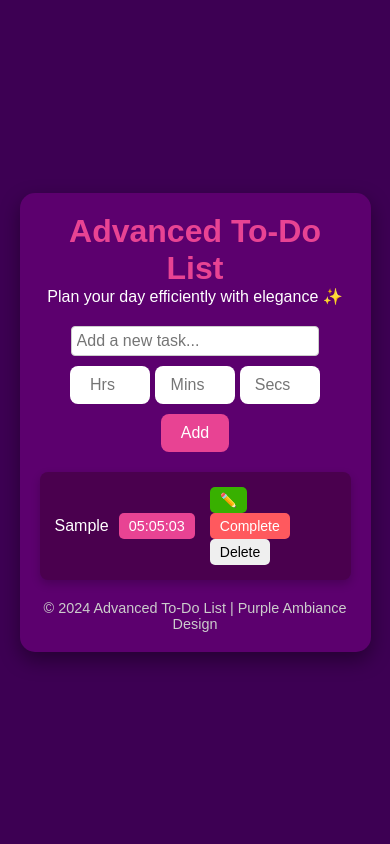
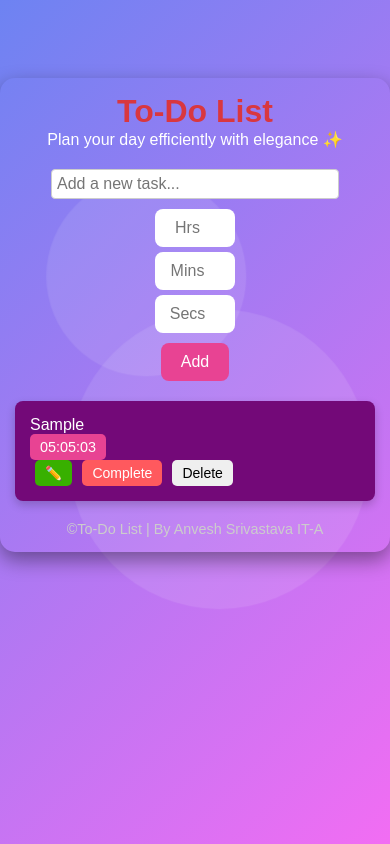
Before and after one commit to AnveshSrivastava/To-do-list-app, a plain HTML site: page index.html in a window 390 px wide. Both pictures are taken after typing "Sample", "5", "5", "5" into the empty fields and a click on the button "Add". Drawn offline with Linux system fonts and the light colour scheme.

Commit message:
local storage added

```diff
--- a/index.html
+++ b/index.html
@@ -9,9 +9,14 @@
 <body>
   <div class="container">
     <header>
-      <h1>Advanced To-Do List</h1>
+      <h1>To-Do List</h1>
       <p>Plan your day efficiently with elegance ✨</p>
     </header>
+
+    <div class="background">
+      <div class="circle"></div>
+      <div class="circle"></div>
+  </div>
 
     <div class="input-section">
       <input type="text" id="todo-input" placeholder="Add a new task..." />
@@ -28,7 +33,7 @@
     </div>
 
     <footer>
-      <p>&copy; 2024 Advanced To-Do List | Purple Ambiance Design</p>
+      <p>&copy;To-Do List | By Anvesh Srivastava IT-A</p>
     </footer>
   </div>
 
--- a/script.js
+++ b/script.js
@@ -2,195 +2,138 @@ document.addEventListener("DOMContentLoaded", () => {
   const todoInput = document.getElementById("todo-input");
   const addBtn = document.getElementById("add-btn");
   const todoList = document.getElementById("todo-list");
-  const hoursInput = document.getElementById("hours-input");
-  const minutesInput = document.getElementById("minutes-input");
-  const secondsInput = document.getElementById("seconds-input");
+  const [hoursInput, minutesInput, secondsInput] = [
+    document.getElementById("hours-input"),
+    document.getElementById("minutes-input"),
+    document.getElementById("seconds-input"),
+  ];
 
-  addBtn.addEventListener("click", () => {
+  const formatTime = (seconds) => {
+    const hrs = Math.floor(seconds / 3600).toString().padStart(2, "0");
+    const mins = Math.floor((seconds % 3600) / 60).toString().padStart(2, "0");
+    const secs = (seconds % 60).toString().padStart(2, "0");
+    return `${hrs}:${mins}:${secs}`;
+  };
+
+  const resetInputs = () => {
+    todoInput.value = "";
+    hoursInput.value = "";
+    minutesInput.value = "";
+    secondsInput.value = "";
+  };
+
+  const createElement = (tag, textContent = "", className = "") => {
+    const element = document.createElement(tag);
+    if (textContent) element.textContent = textContent;
+    if (className) element.classList.add(className);
+    return element;
+  };
+
+  const loadTasks = () => {
+    const tasks = JSON.parse(localStorage.getItem("tasks")) || [];
+    tasks.forEach((task) => addTaskToDOM(task));
+  };
+
+  const saveTasks = () => {
+    const tasks = [];
+    todoList.querySelectorAll("li").forEach((li) => {
+      const task = {
+        text: li.querySelector("span").textContent,
+        remainingSeconds: parseInt(li.dataset.remainingSeconds),
+        isCompleted: li.classList.contains("completed"),
+      };
+      tasks.push(task);
+    });
+    localStorage.setItem("tasks", JSON.stringify(tasks));
+  };
+
+  const addTaskToDOM = ({ text, remainingSeconds, isCompleted }) => {
+    const li = createElement("li");
+    li.dataset.remainingSeconds = remainingSeconds;
+
+    const span = createElement("span", text);
+    const timer = createElement("span", formatTime(remainingSeconds), "timer");
+
+    const editBtn = createElement("button", "✏️");
+    const completeBtn = createElement("button", isCompleted ? "Resume" : "Complete");
+    const deleteBtn = createElement("button", "Delete");
+
+    const actions = createElement("div", "", "actions");
+    actions.append(editBtn, completeBtn, deleteBtn);
+    li.append(span, timer, actions);
+    todoList.appendChild(li);
+
+    if (isCompleted) {
+      li.classList.add("completed");
+    } else if (remainingSeconds > 0) {
+      startTimer(li, timer);
+    }
+
+    bindTaskActions(li, timer, editBtn, completeBtn, deleteBtn);
+  };
+
+  const addTask = () => {
     const task = todoInput.value.trim();
     const hours = parseInt(hoursInput.value) || 0;
     const minutes = parseInt(minutesInput.value) || 0;
     const seconds = parseInt(secondsInput.value) || 0;
-
-    if (!task) {
-      alert("Please enter a task!");
-      return;
-    }
-
     const totalSeconds = hours * 3600 + minutes * 60 + seconds;
 
-    const li = document.createElement("li");
-    const span = document.createElement("span");
-    span.textContent = task;
+    if (!task) return alert("Please enter a task!");
 
-    const timer = document.createElement("span");
-    timer.classList.add("timer");
-    timer.textContent = formatTime(totalSeconds);
+    const newTask = { text: task, remainingSeconds: totalSeconds, isCompleted: false };
+    addTaskToDOM(newTask);
+    saveTasks();
+    resetInputs();
+  };
 
-    const actions = document.createElement("div");
-    actions.classList.add("actions");
-
-    const completeBtn = document.createElement("button");
-    completeBtn.textContent = "Complete";
-
-    const deleteBtn = document.createElement("button");
-    deleteBtn.textContent = "Delete";
-
-    // Edit button with pencil icon
-    const editBtn = document.createElement("button");
-    editBtn.innerHTML = "✏️"; // Pencil icon
-
-    actions.appendChild(editBtn);
-    actions.appendChild(completeBtn);
-    actions.appendChild(deleteBtn);
-
-    li.appendChild(span);
-    li.appendChild(timer);
-    li.appendChild(actions);
-
-    todoList.appendChild(li);
-
-    todoInput.value = "";
-    hoursInput.value = "";
-    minutesInput.value = "";
-    secondsInput.value = "";
-
-    let interval;
-    let remainingSeconds = totalSeconds;
-
-    const startTimer = () => {
-      interval = setInterval(() => {
+  const startTimer = (li, timer) => {
+    let remainingSeconds = parseInt(li.dataset.remainingSeconds);
+    const interval = setInterval(() => {
       if (remainingSeconds > 0) {
         remainingSeconds--;
+        li.dataset.remainingSeconds = remainingSeconds;
         timer.textContent = formatTime(remainingSeconds);
+        saveTasks();
       } else {
         clearInterval(interval);
         timer.textContent = "00:00:00";
       }
     }, 1000);
+
+    li.dataset.intervalId = interval;
   };
 
-    const completeTask = () => {
-      li.classList.add("completed");
-      completeBtn.textContent = "Resume";
-      clearInterval(interval);
+  const bindTaskActions = (li, timer, editBtn, completeBtn, deleteBtn) => {
+    const toggleCompletion = () => {
+      const isCompleted = li.classList.toggle("completed");
+      completeBtn.textContent = isCompleted ? "Resume" : "Complete";
+      clearInterval(parseInt(li.dataset.intervalId));
+      if (!isCompleted && parseInt(li.dataset.remainingSeconds) > 0) {
+        startTimer(li, timer);
+      }
+      saveTasks();
     };
 
-    completeBtn.addEventListener("click", () => {
-      if (completeBtn.textContent === "Complete") {
-        completeTask();
-      } else {
-        li.classList.remove("completed");
-        if (remainingSeconds === 0) {
-          remainingSeconds = 1; // Allow restarting the timer from 1 second
-        }
-        startTimer(); // Resume the timer
-        completeBtn.textContent = "Complete";
-      }
-    });
+    const deleteTask = () => {
+      clearInterval(parseInt(li.dataset.intervalId));
+      li.remove();
+      saveTasks();
+    };
 
-    deleteBtn.addEventListener("click", () => {
-      clearInterval(interval);
-      li.remove();
-    });
-
-    // Edit task functionality
-    editBtn.addEventListener("click", () => {
-      const newTask = prompt("Edit your task:", task);
+    const editTask = () => {
+      const newTask = prompt("Edit your task:", li.querySelector("span").textContent);
       if (newTask) {
-        span.textContent = newTask;
-      }
-    });
-
-    if (totalSeconds > 0) {
-      startTimer();
-    }
-  });
-
-  const formatTime = (totalSeconds) => {
-    const hrs = Math.floor(totalSeconds / 3600);
-    const mins = Math.floor((totalSeconds % 3600) / 60);
-    const secs = totalSeconds % 60;
-
-    return `${String(hrs).padStart(2, "0")}:${String(mins).padStart(2, "0")}:${String(secs).padStart(2, "0")}`;
-  };
-});
-
-
-
-document.addEventListener("DOMContentLoaded", () => {
-  const calendar = document.getElementById("calendar");
-  const todoSection = document.getElementById("todo-section");
-  const dateHeader = document.getElementById("date-header");
-  const selectedDateElement = document.getElementById("selected-date");
-  const todoInput = document.getElementById("todo-input");
-  const addBtn = document.getElementById("add-btn");
-  const todoList = document.getElementById("todo-list");
-
-  let selectedDate = null;
-
-  // Generate the calendar for the current month
-  const generateCalendar = () => {
-    const date = new Date();
-    const currentMonth = date.getMonth();
-    const currentYear = date.getFullYear();
-    const firstDayOfMonth = new Date(currentYear, currentMonth, 1);
-    const lastDayOfMonth = new Date(currentYear, currentMonth + 1, 0);
-    const totalDays = lastDayOfMonth.getDate();
-
-    calendar.innerHTML = "";
-
-    // Generate days of the month
-    for (let i = 1; i <= totalDays; i++) {
-      const dayElement = document.createElement("div");
-      dayElement.textContent = i;
-      dayElement.addEventListener("click", () => showTodoForDate(i));
-      calendar.appendChild(dayElement);
+        li.querySelector("span").textContent = newTask;
+        saveTasks();
       }
     };
 
-  const showTodoForDate = (day) => {
-    selectedDate = new Date();
-    selectedDate.setDate(day);
-    selectedDate.setMonth(new Date().getMonth());
-
-    selectedDateElement.textContent = selectedDate.toDateString();
-    dateHeader.textContent = `Tasks for ${selectedDate.toDateString()}`;
-    todoSection.style.display = "block";
-    loadTasksForSelectedDate();
+    completeBtn.addEventListener("click", toggleCompletion);
+    deleteBtn.addEventListener("click", deleteTask);
+    editBtn.addEventListener("click", editTask);
   };
 
-  // Add a task for the selected date
-  addBtn.addEventListener("click", () => {
-    const task = todoInput.value.trim();
-    if (!task) return;
-
-    let tasks = JSON.parse(localStorage.getItem("tasks")) || {};
-    const dateKey = selectedDate.toDateString();
-
-    if (!tasks[dateKey]) {
-      tasks[dateKey] = [];
-    }
-
-    tasks[dateKey].push(task);
-    localStorage.setItem("tasks", JSON.stringify(tasks));
-
-    todoInput.value = "";
-    loadTasksForSelectedDate();
+  addBtn.addEventListener("click", addTask);
+  loadTasks();
 });
-
-  const loadTasksForSelectedDate = () => {
-    let tasks = JSON.parse(localStorage.getItem("tasks")) || {};
-    const dateKey = selectedDate.toDateString();
-    const taskListForDate = tasks[dateKey] || [];
-
-    todoList.innerHTML = "";
-    taskListForDate.forEach(task => {
-      const li = document.createElement("li");
-      li.textContent = task;
-      todoList.appendChild(li);
-    });
-  };
-
-  generateCalendar();
-});
--- a/styles.css
+++ b/styles.css
@@ -6,18 +6,19 @@
 }
 
 body {
-  background-color: #3d0053;
-  color: #fff;
+  background: linear-gradient(135deg, #6D83F2, #F26DF3);
+  color: white;
   display: flex;
   justify-content: center;
-  align-items: center;
+  align-items:start;
   height: 100vh;
 }
 
 .container {
+  margin-top: 10%;
   width: 90%;
   max-width: 600px;
-  background: #5c006e;
+  background: linear-gradient(135deg, #F26DF3,#6D83F2,);
   border-radius: 15px;
   padding: 20px;
   box-shadow: 0 8px 20px rgba(0, 0, 0, 0.4);
@@ -30,7 +31,7 @@ header {
 
 header h1 {
   font-size: 2rem;
-  color: #e84393;
+  color: #d9373f;
 }
 
 header p {
@@ -87,7 +88,7 @@ ul {
 }
 
 li {
-  background: #4a004e;
+  background: #730978;
   padding: 15px;
   margin: 10px 0;
   border-radius: 8px;
@@ -178,3 +179,65 @@ input[type="text"]:focus {
   outline: none;
   border-color: #e84393;
 }
+
+.background {
+  position: absolute;
+  top: 0;
+  left: 0;
+  width: 100%;
+  height: 100%;
+  overflow: hidden;
+  z-index: -1;
+}
+
+.circle {
+  position: absolute;
+  border-radius: 50%;
+  background: rgba(255, 255, 255, 0.1);
+  animation: move 10s infinite;
+}
+
+.circle:nth-child(1) {
+  width: 200px;
+  height: 200px;
+  top: 20%;
+  left: 10%;
+  animation-duration: 12s;
+}
+
+.circle:nth-child(2) {
+  width: 300px;
+  height: 300px;
+  bottom: 30%;
+  right: 10%;
+  animation-duration: 15s;
+}
+
+/* Animations */
+@keyframes move {
+  0% {
+      transform: translateY(0) translateX(0);
+  }
+  50% {
+      transform: translateY(20px) translateX(20px);
+  }
+  100% {
+      transform: translateY(0) translateX(0);
+  }
+}
+
+@media (max-width: 768px) {
+  .container {
+    width: 100%;
+    margin-top: 20%;
+    padding: 15px;
+  }
+  li {
+    column-gap: 1rem;
+    flex-direction: column;
+    align-items: flex-start;
+  }
+  .timer-inputs {
+    flex-direction: column;
+  }
+}
```
Lines whose indentation alone changed are shown as unchanged.
